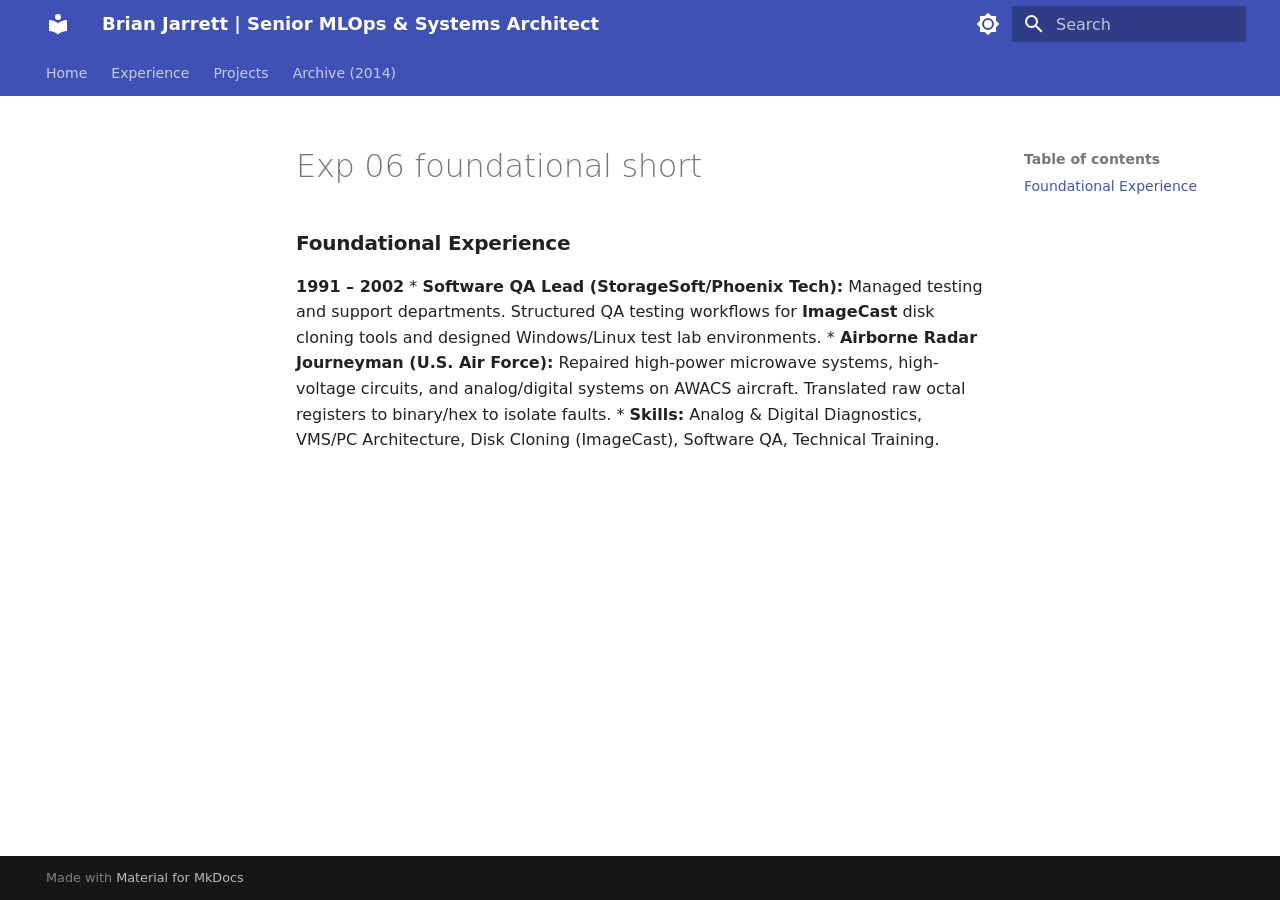
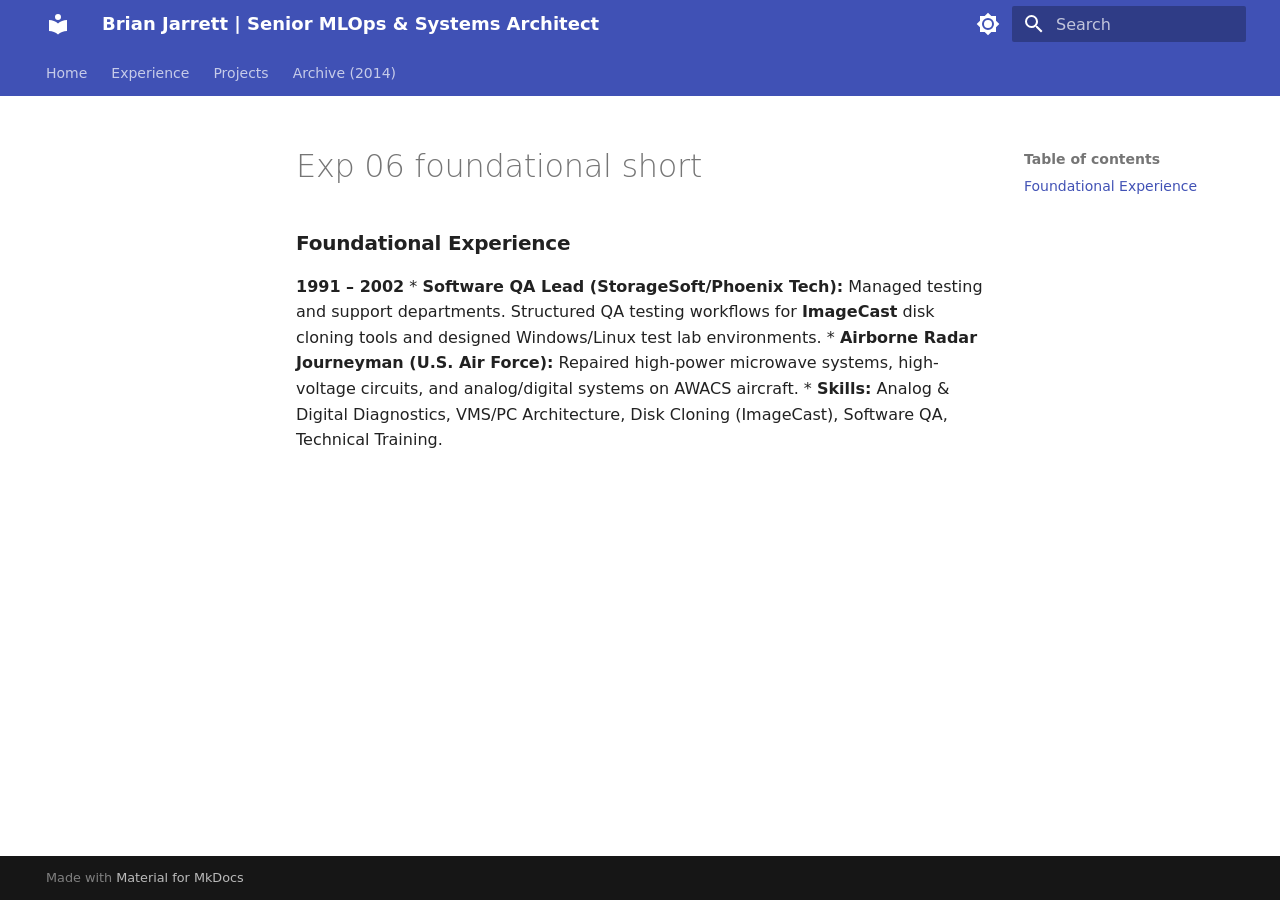
Before and after one commit to celttechie/celttechie.github.io, an MkDocs documentation site: the page built from docs/sections/exp_06_foundational_short.md, in a window 1280 px wide. Built offline with MkDocs 1.6.1 and Material for MkDocs 9.7.7, drawn with Linux system fonts in a browser that asks for light colours.

Commit message:
removed unnecessary statement

```diff
--- a/docs/sections/exp_06_foundational_short.md
+++ b/docs/sections/exp_06_foundational_short.md
@@ -1,5 +1,5 @@
 ### **Foundational Experience**
 **1991 – 2002**
 *   **Software QA Lead (StorageSoft/Phoenix Tech):** Managed testing and support departments. Structured QA testing workflows for **ImageCast** disk cloning tools and designed Windows/Linux test lab environments.
-*   **Airborne Radar Journeyman (U.S. Air Force):** Repaired high-power microwave systems, high-voltage circuits, and analog/digital systems on AWACS aircraft. Translated raw octal registers to binary/hex to isolate faults.
+*   **Airborne Radar Journeyman (U.S. Air Force):** Repaired high-power microwave systems, high-voltage circuits, and analog/digital systems on AWACS aircraft.
 *   **Skills:** Analog & Digital Diagnostics, VMS/PC Architecture, Disk Cloning (ImageCast), Software QA, Technical Training.
```
